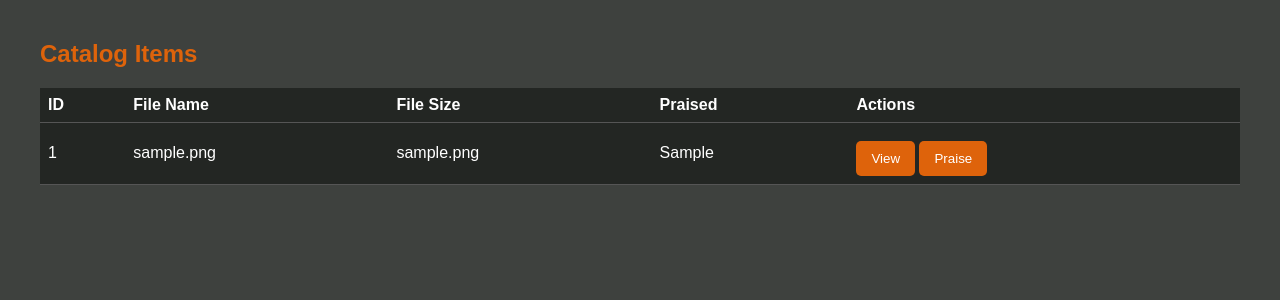
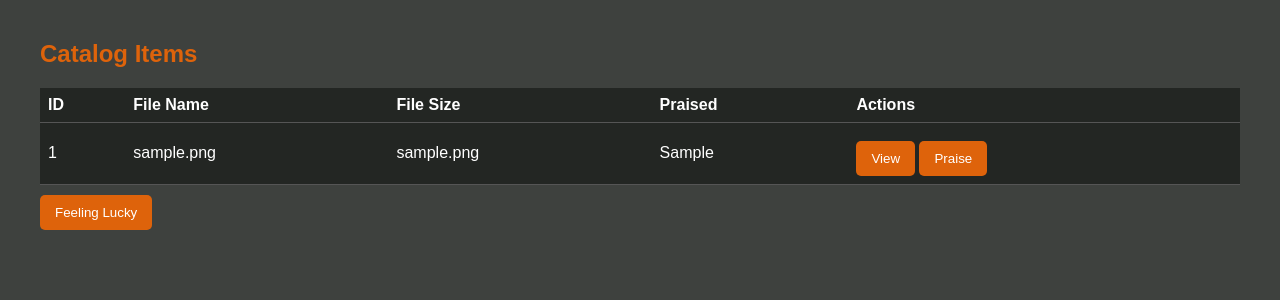
Before and after one commit to crayton07/Final_Project, a PHP site: page /Final_Project/tableIFrame.php in a window 1280 px wide. Shown: the top 300 px of the page. Run offline with PHP 8.4, Linux system fonts and the light colour scheme; the visitor is signed in with stand-in values (Sample User, id 1); tables that the repository leaves empty or names only in its code hold one stand-in row (values such as "Sample post").

Commit message:
just fun making a button

```diff
--- a/catalog.php
+++ b/catalog.php
@@ -101,13 +101,11 @@ if (!empty($_GET['search'])) {
                                     <td><?= htmlspecialchars($row['file_size']) ?></td>
                                     <td><?= htmlspecialchars($row['praised']) ?></td>
                                     <td>
-                                        <!-- Remove Button -->
                                         <form action="" method="POST" style="display:inline;">
                                             <input type="hidden" name="delete_id" value="<?= $row['id'] ?>">
                                             <input type="submit" value="Remove">
                                         </form>
 
-                                        <!-- Toggle Praise/Unpraise Button -->
                                         <form action="" method="POST" style="display:inline;">
                                             <input type="hidden" name="toggle_praise_id" value="<?= $row['id'] ?>">
                                             <input type="submit" value="<?= $row['praised'] === 'Yes' ? 'Unpraise' : 'Praise' ?>">
--- a/tableIFrame.php
+++ b/tableIFrame.php
@@ -104,5 +104,9 @@ if (isset($_GET['search']) && !empty($_GET['search'])) {
             <?php endforeach; ?>
         </tbody>
     </table>
+    <form action="iframeAttempt.php" method="get" target="image-frame" style="display:inline;">
+    <input type="hidden" name="id" value="<?php echo mt_rand(1, 55); ?>">
+    <input type="submit" value="Feeling Lucky">
+</form>
 </body>
 </html>
```
